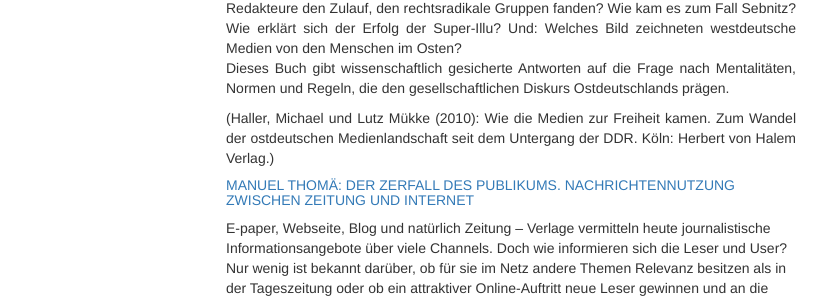
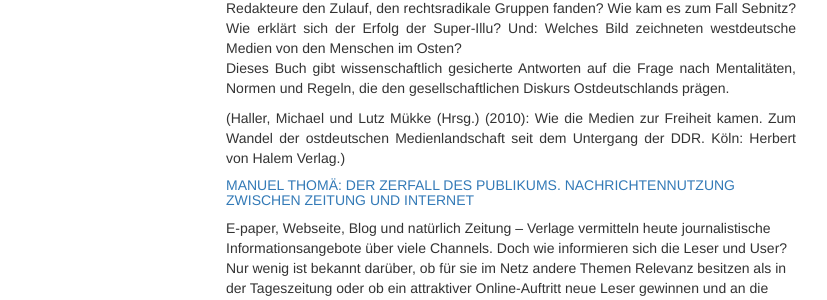
Before and after one commit to susedev/test, a Jekyll site: the page built from wir.html, in a window 1280 px wide and 900 px high, scrolled down 3391 px. Shown: the part 150-450 px from the top of the window, without its empty margins (39-866 px from the left). Built offline with Jekyll 4.4.1, drawn with Linux system fonts in a browser that asks for light colours; nearby versions of some CDN libraries.

Commit message:
Edit from JekyllCMS

```diff
--- a/wir.html
+++ b/wir.html
@@ -85,7 +85,7 @@ title: Wir
 Jeder der 13 Beitr&auml;ge untersucht wichtige Fragen des Rollenwandels: Wie agierten die aus Westdeutschland eingetroffenen Chefredakteur? Wie denken Ressortleiter, die schon zu DDR-Zeiten in den SED-Bl&auml;ttern Ressortchefs waren? Wie behandelten ostdeutsche Redakteure den Zulauf, den rechtsradikale Gruppen fanden? Wie kam es zum Fall Sebnitz? Wie erkl&auml;rt sich der Erfolg der Super-Illu? Und: Welches Bild zeichneten westdeutsche Medien von den Menschen im Osten?<br />
 Dieses Buch gibt wissenschaftlich gesicherte Antworten auf die Frage nach Mentalit&auml;ten, Normen und Regeln, die den gesellschaftlichen Diskurs Ostdeutschlands pr&auml;gen.</p>
 
-<p style="text-align: justify;">(Haller,&nbsp;Michael und Lutz M&uuml;kke (2010): Wie die Medien zur Freiheit kamen. Zum Wandel der ostdeutschen Medienlandschaft seit dem Untergang der DDR. K&ouml;ln: Herbert von Halem Verlag.)</p>
+<p style="text-align: justify;">(Haller,&nbsp;Michael und Lutz M&uuml;kke (Hrsg.) (2010): Wie die Medien zur Freiheit kamen. Zum Wandel der ostdeutschen Medienlandschaft seit dem Untergang der DDR. K&ouml;ln: Herbert von Halem Verlag.)</p>
 
 <h4><a href="http://www.eijc.eu/de/manuel-thomae-the-decay-of-the-audience-news-media-use-between-newspaper-and-the-internet-2/" rel="bookmark" title="Permanent Link to Manuel Thomä: Der Zerfall des Publikums. Nachrichtennutzung zwischen Zeitung und Internet.">Manuel Thom&auml;: Der Zerfall des Publikums. Nachrichtennutzung zwischen Zeitung und Internet</a></h4>
 
```
